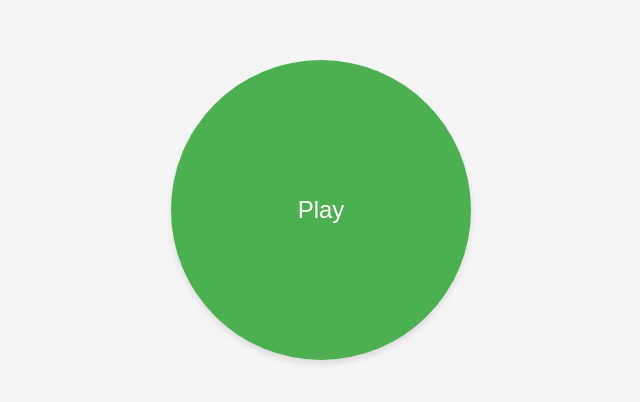
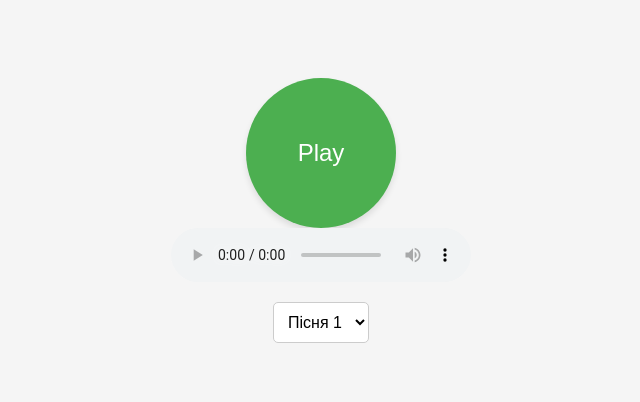
Before and after one commit to Kefa4ka/NFC_Sound, a plain HTML site: page index.html in a window 1280 px wide. Shown: the part 190-592 px from the top of the page, without its empty margins (319-959 px from the left). Drawn offline with Linux system fonts and the light colour scheme.

Commit message:
Update index.html

```diff
--- a/index.html
+++ b/index.html
@@ -3,20 +3,22 @@
 <head>
     <meta charset="UTF-8">
     <meta name="viewport" content="width=device-width, initial-scale=1.0">
-    <title>Відтворення пісні</title>
+    <title>Вибір пісні</title>
     <style>
         body {
             display: flex;
             justify-content: center;
             align-items: center;
+            flex-direction: column;
             height: 100vh;
             background-color: #f5f5f5;
             margin: 0;
+            font-family: Arial, sans-serif;
         }
 
         .button {
-            width: 300px;
-            height: 300px;
+            width: 150px;
+            height: 150px;
             background-color: #4CAF50;
             border-radius: 50%;
             border: none;
@@ -30,20 +32,44 @@
         .button:hover {
             background-color: #45a049;
         }
+
+        select {
+            margin-top: 20px;
+            padding: 10px;
+            font-size: 16px;
+            background-color: #fff;
+            border: 1px solid #ccc;
+            border-radius: 5px;
+        }
     </style>
 </head>
 <body>
     <button class="button" id="playButton">Play</button>
 
-    <audio id="audio" src="https://github.com/Kefa4ka/Sound/raw/main/sound2.mp3"></audio>
+    <audio id="audio" controls></audio>
+
+    <select id="songList">
+        <option value="https://github.com/Kefa4ka/Sound/raw/main/sound2.mp3">Пісня 1</option>
+        <option value="https://github.com/Kefa4ka/Sound/raw/main/sound.mp3">Пісня 2</option>
+    </select>
 
     <script>
         const playButton = document.getElementById('playButton');
         const audio = document.getElementById('audio');
+        const songList = document.getElementById('songList');
 
+        // Відтворення пісні при натисканні на кнопку
         playButton.addEventListener('click', () => {
-            audio.play();
-            audio.volume = 1;
+            const selectedSong = songList.value; // Отримуємо вибрану пісню з списку
+            audio.src = selectedSong; // Встановлюємо її як джерело
+            audio.play(); // Відтворюємо пісню
+            audio.volume = 1; // Встановлюємо гучність на максимум
+        });
+
+        // Зміна пісні при виборі іншої
+        songList.addEventListener('change', () => {
+            const selectedSong = songList.value;
+            audio.src = selectedSong;
         });
     </script>
 </body>
```
